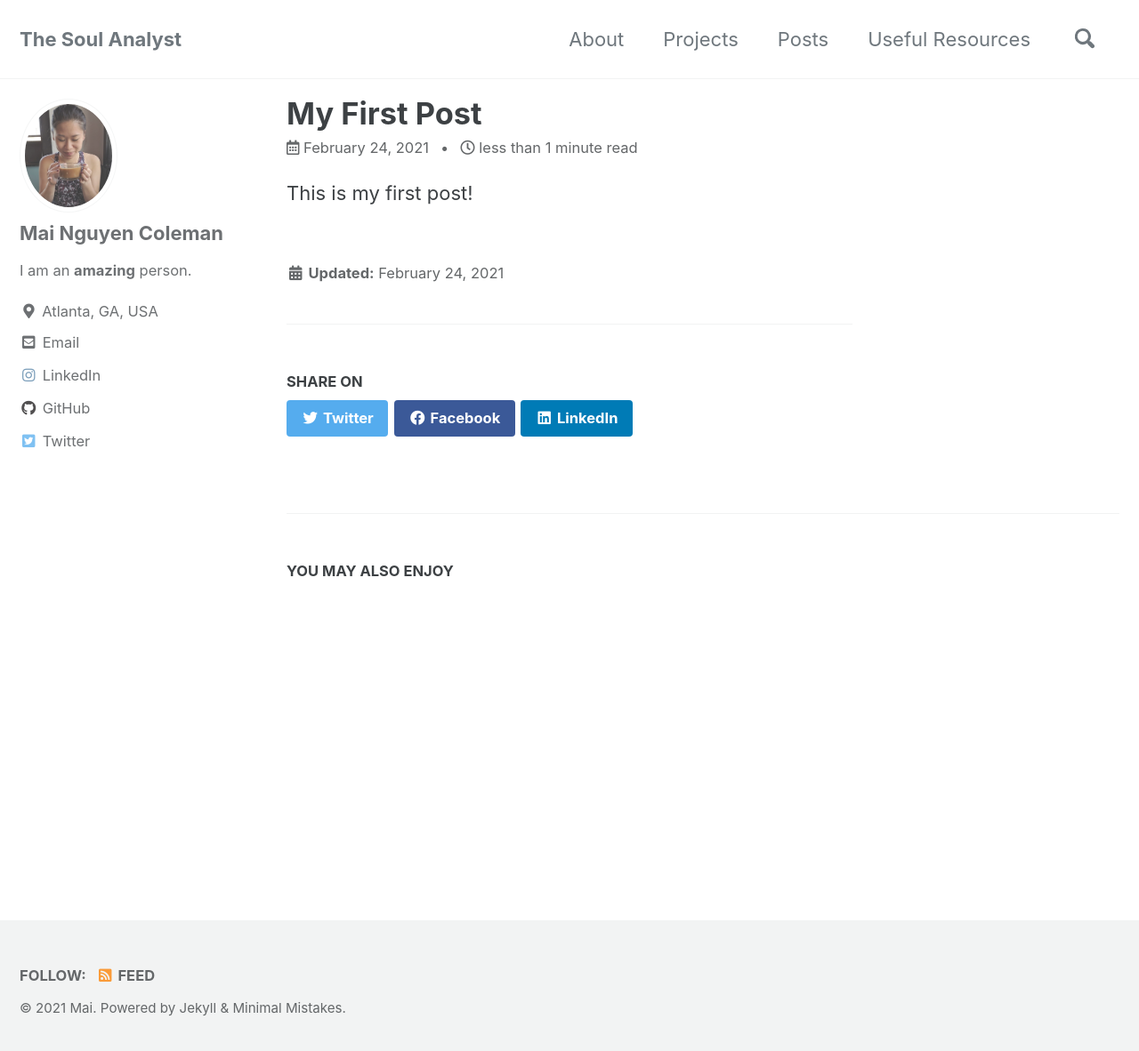
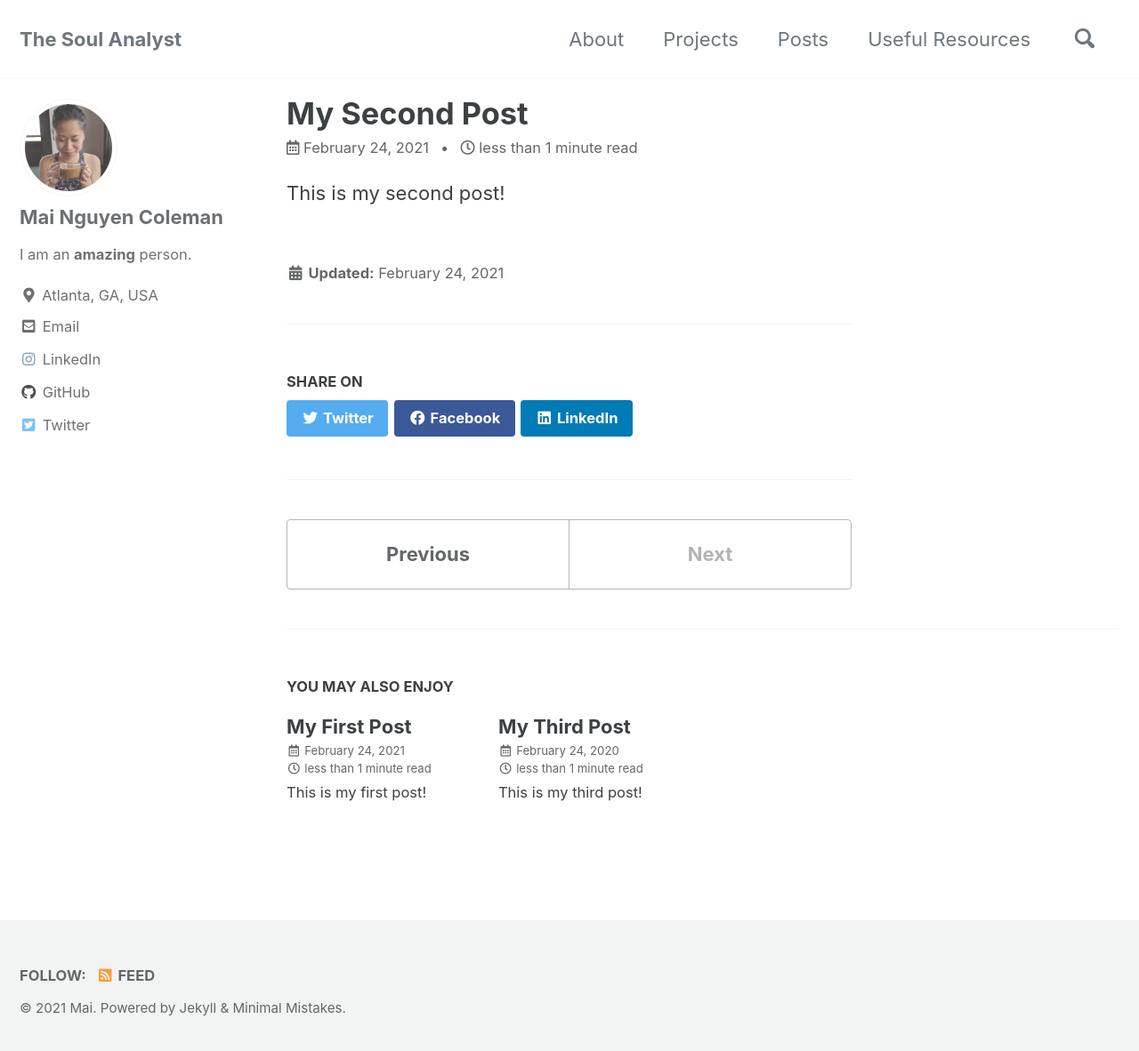
Before and after one commit to mai-n-coleman/mai-n-coleman, a Jekyll site: the page built from _posts/2021-02-24-my-second-blog.md, in a window 1280 px wide and 1190 px high. Shown: the top 1182 px of the window at 89% size. Built offline with Jekyll 4.4.1, drawn with Linux system fonts in a browser that asks for light colours; cached includes are drawn as plain includes.

Commit message:
add some test posts

```diff
--- a/test/_pages/category-archive.md
+++ b/_posts/2021-02-24-my-second-blog.md
@@ -1,6 +1,8 @@
 ---
-title: "Posts by Category"
-layout: categories
-permalink: /categories/
-author_profile: true
+permalink: /posts/
+title: "My Second Post"
+# date: #
+# categories: #
 ---
+
+This is my second post!
```
Also changed, not shown: _pages/posts.md (added, +8 -0 lines), _posts/2020-02-24-my-third-blog copy.md (renamed from docs/_pages/category-archive.md, +6 -4 lines), assets/bio-photo1a.jpg.
